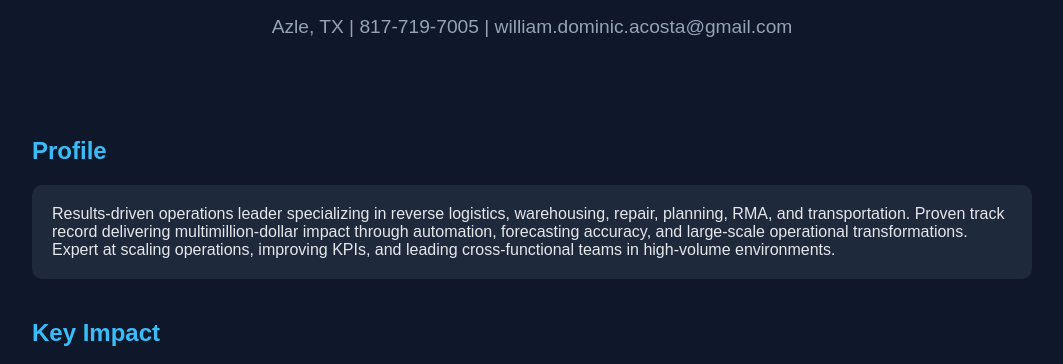
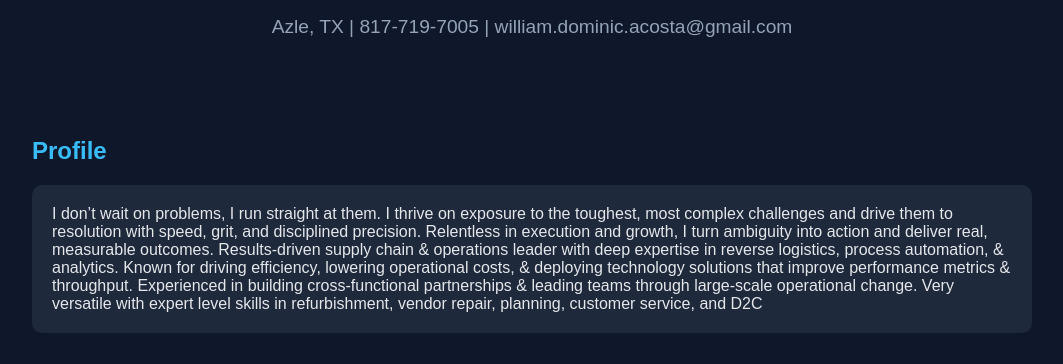
Before and after one commit to william-dominic-acosta/william-dominic-acosta.github.io, a plain HTML site: page index.html in a window 1280 px wide. Shown: the part 341-705 px from the top of the page, without its empty margins (108-1171 px from the left). Drawn offline with Linux system fonts and the light colour scheme.

Commit message:
Update index.html

```diff
--- a/index.html
+++ b/index.html
@@ -87,7 +87,8 @@ ul {
 <div class="section">
     <h2>Profile</h2>
     <div class="card">
-        Results-driven operations leader specializing in reverse logistics, warehousing, repair, planning, RMA, and transportation. Proven track record delivering multimillion-dollar impact through automation, forecasting accuracy, and large-scale operational transformations. Expert at scaling operations, improving KPIs, and leading cross-functional teams in high-volume environments.
+        I don’t wait on problems, I run straight at them. I thrive on exposure to the toughest, most complex challenges and drive them to resolution with speed, grit, and disciplined precision. Relentless in execution and growth, I turn ambiguity into action and deliver real, measurable outcomes.</li>
+Results-driven supply chain & operations leader with deep expertise in reverse logistics, process automation, & analytics. Known for driving efficiency, lowering operational costs, & deploying technology solutions that improve performance metrics & throughput. Experienced in building cross-functional partnerships & leading teams through large-scale operational change.  Very versatile with expert level skills in refurbishment, vendor repair, planning, customer service, and D2C
     </div>
 </div>
 
```
